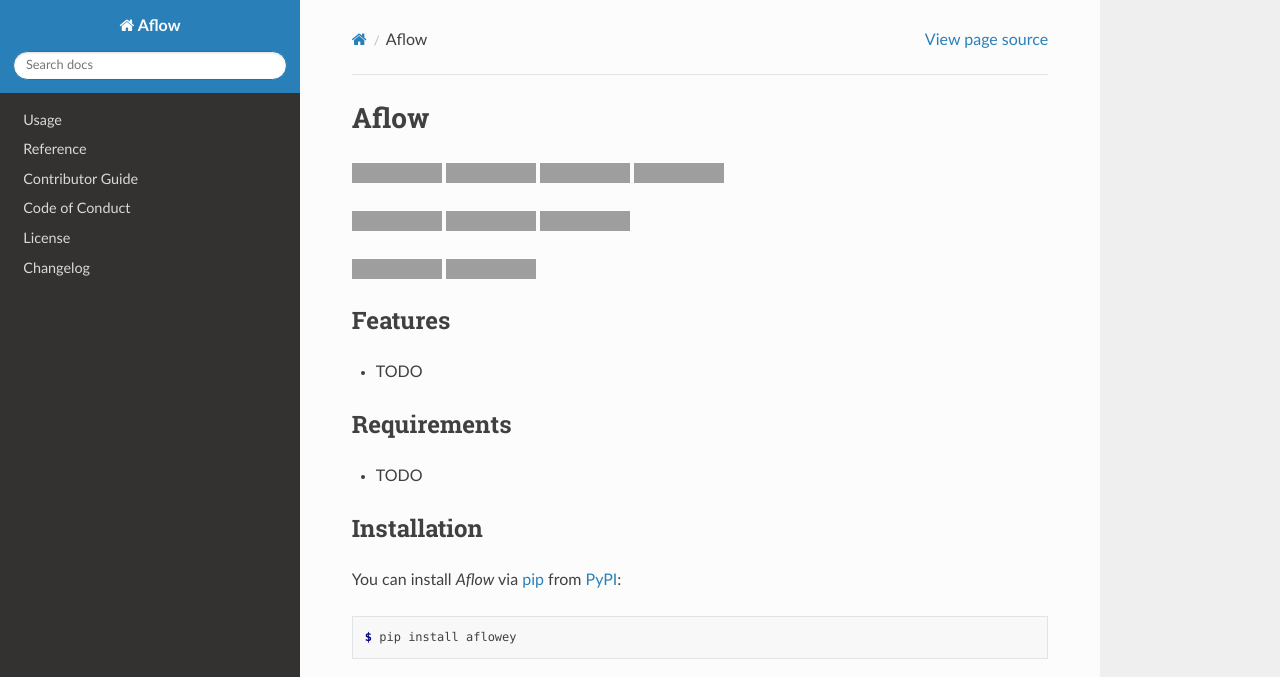
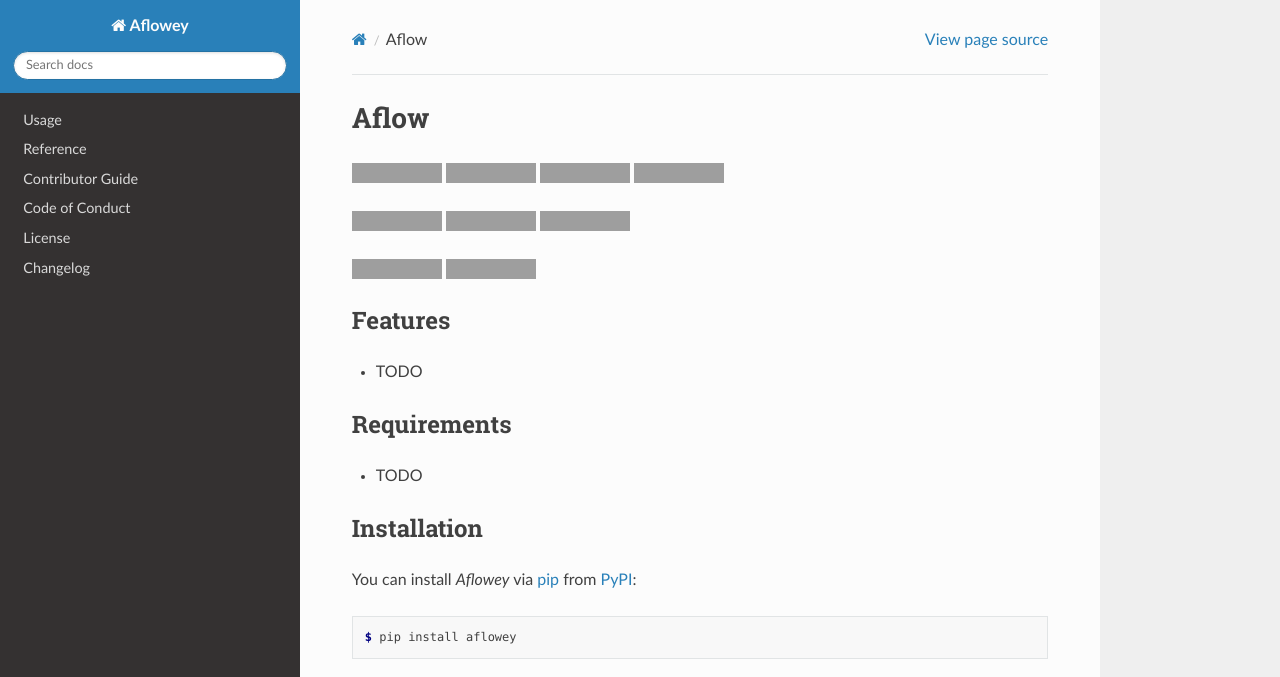
Before and after one commit to mamori-tai/aflowey, a Sphinx documentation site: the page built from docs/index.rst, in a window 1280 px wide and 1368 px high. Shown: the top 677 px of the window. Built offline with Sphinx 7.4.7 and the Read the Docs theme 2.0.0, drawn with Linux system fonts in a browser that asks for light colours; grey boxes are pictures that could not be loaded.

Commit message:
Update doc

```diff
--- a/README.rst
+++ b/README.rst
@@ -51,7 +51,7 @@
 Installation
 ------------
 
-You can install *Aflow* via pip_ from PyPI_:
+You can install *Aflowey* via pip_ from PyPI_:
 
 .. code:: console
 
--- a/docs/conf.py
+++ b/docs/conf.py
@@ -2,7 +2,7 @@
 from datetime import datetime
 
 
-project = "Aflow"
+project = "Aflowey"
 author = "Marc Dubois"
 copyright = f"{datetime.now().year}, {author}"
 extensions = [
--- a/docs/index.rst
+++ b/docs/index.rst
@@ -13,4 +13,4 @@
    contributing
    Code of Conduct <codeofconduct>
    License <license>
-   Changelog <https://github.com/jerkos/aflow/releases>
+   Changelog <https://github.com/jerkos/aflowey/releases>
```
